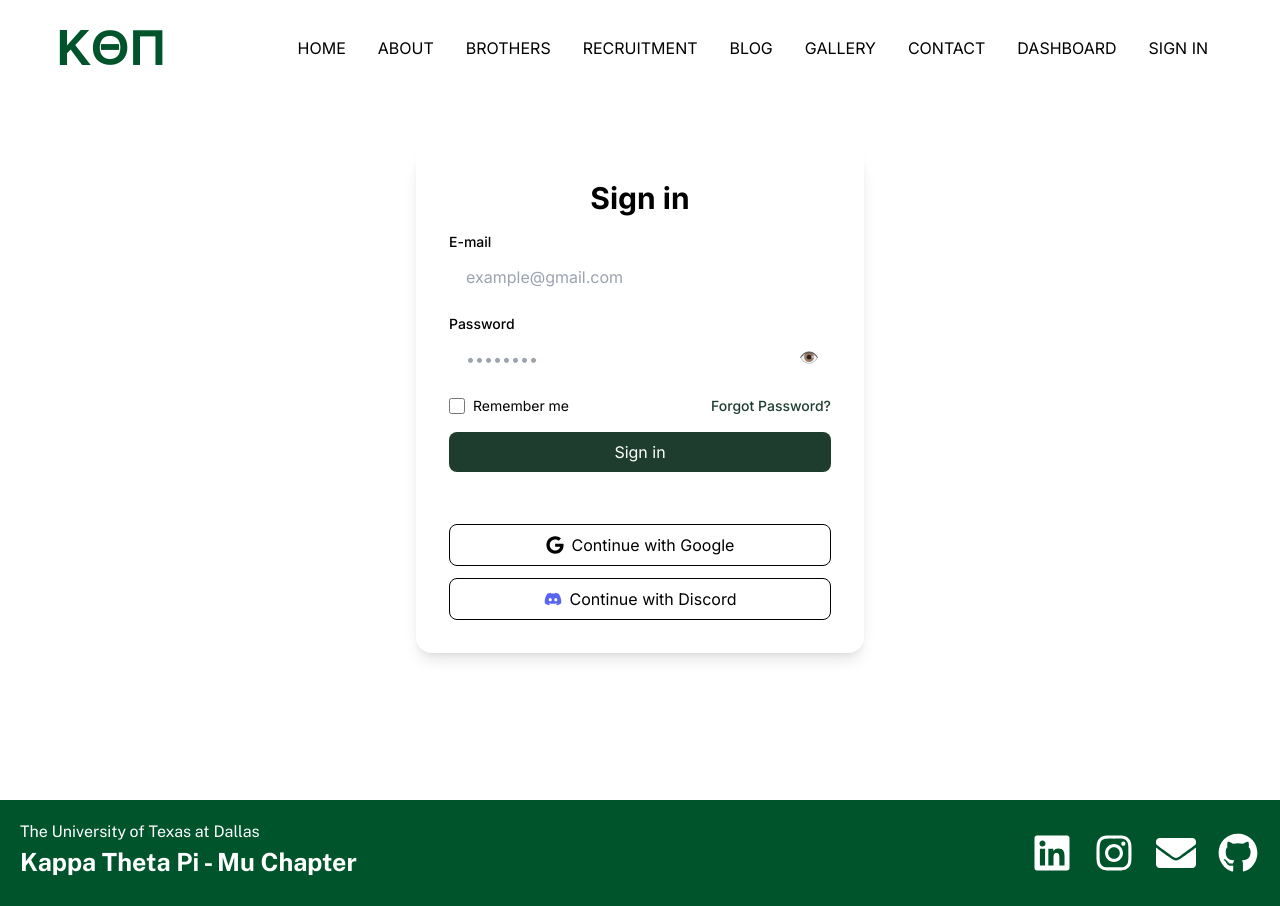
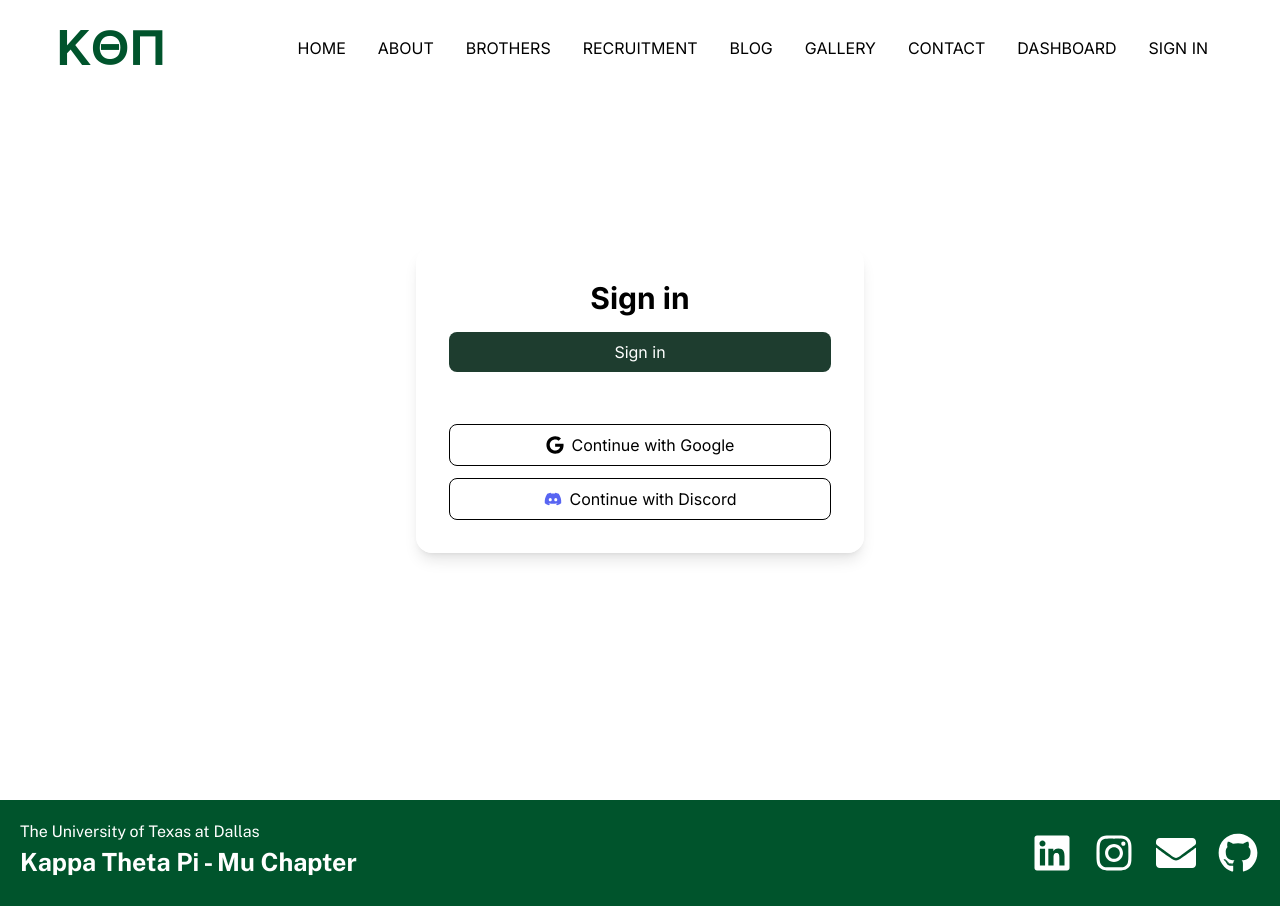
Before and after one commit to KappaThetaPiUTD/KTPWebsite, a Next.js app: page /sign-in in a window 1280 px wide. Built offline with nearby package versions, Linux system fonts and the light colour scheme.

Commit message:
close to the google auth

```diff
--- a/app/sign-in/page.jsx
+++ b/app/sign-in/page.jsx
@@ -1,54 +1,48 @@
-import React from 'react';
-import { FaGoogle, FaDiscord } from 'react-icons/fa';
+// pages/signin.tsx or components/SignIn.tsx
+"use client";
+
+import React from "react";
+import { FaGoogle, FaDiscord } from "react-icons/fa";
+import { supabase } from "../../lib/supabase";
+import { useEffect } from "react";
+import { useRouter } from "next/navigation";
 
 export default function SignIn() {
+  const router = useRouter();
+  const handleGoogleLogin = async () => {
+    const { error } = await supabase.auth.signInWithOAuth({
+      provider: "google",
+    });
+
+    if (error) console.error("Google login failed:", error.message);
+  };
+
+  const handleDiscordLogin = async () => {
+    const { error } = await supabase.auth.signInWithOAuth({
+      provider: "discord",
+    });
+
+    if (error) console.error("Discord login failed:", error.message);
+  };
+
+  useEffect(() => {
+    const checkUser = async () => {
+      const { data, error } = await supabase.auth.getUser();
+      if (data?.user) {
+        navigate("/dashboard");
+      }
+    };
+
+    checkUser();
+  }, []);
+
   return (
     <div className="min-h-screen flex items-center justify-center bg-white px-4">
       <div className="max-w-md w-full bg-white p-8 rounded-2xl shadow-lg border border-gray-200">
         <h2 className="text-3xl font-bold text-center mb-4 text-black">Sign in</h2>
 
-
         <form className="space-y-4 mt-4">
-          <div>
-            <label htmlFor="email" className="block text-sm font-medium text-black">
-              E-mail
-            </label>
-            <input
-              type="email"
-              id="email"
-              placeholder="example@gmail.com"
-              required
-              className="mt-1 w-full px-4 py-2 border border-gray-300 rounded-lg focus:outline-none focus:ring-2 focus:ring-[#1E3D2F]"
-            />
-          </div>
-          <div>
-            <label htmlFor="password" className="block text-sm font-medium text-black">
-              Password
-            </label>
-            <div className="relative">
-              <input
-                type="password"
-                id="password"
-                placeholder="••••••••"
-                required
-                className="mt-1 w-full px-4 py-2 border border-gray-300 rounded-lg focus:outline-none focus:ring-2 focus:ring-[#1E3D2F]"
-              />
-              <button type="button" className="absolute inset-y-0 right-3 flex items-center text-gray-500 hover:text-gray-700">
-                👁️
-              </button>
-            </div>
-          </div>
-
-          <div className="flex items-center justify-between text-sm">
-            <label className="flex items-center">
-              <input type="checkbox" className="h-4 w-4 text-[#1E3D2F]" />
-              <span className="ml-2 text-black">Remember me</span>
-            </label>
-            <a href="#" className="text-[#1E3D2F] font-medium hover:underline">
-              Forgot Password?
-            </a>
-          </div>
-
+          {/* ... your email/password fields (optional) */}
           <button
             type="submit"
             className="w-full bg-[#1E3D2F] text-white py-2 rounded-lg hover:bg-[#162E24] transition"
@@ -64,10 +58,16 @@ export default function SignIn() {
         </div>
 
         <div className="space-y-3">
-          <button className="w-full flex items-center justify-center border border-gray-300 py-2 rounded-lg text-black hover:bg-gray-100 transition">
+          <button
+            onClick={handleGoogleLogin}
+            className="w-full flex items-center justify-center border border-gray-300 py-2 rounded-lg text-black hover:bg-gray-100 transition"
+          >
             <FaGoogle className="mr-2 text-lg" /> Continue with Google
           </button>
-          <button className="w-full flex items-center justify-center border border-gray-300 py-2 rounded-lg text-black hover:bg-gray-100 transition">
+          <button
+            onClick={handleDiscordLogin}
+            className="w-full flex items-center justify-center border border-gray-300 py-2 rounded-lg text-black hover:bg-gray-100 transition"
+          >
             <FaDiscord className="mr-2 text-lg text-[#5865F2]" /> Continue with Discord
           </button>
         </div>
--- a/app/src/login.js
+++ b/app/src/login.js
@@ -1,4 +1,4 @@
-import { supabase } from "../supabase";
+import { supabase } from "../../lib/supabase";
 
 const Login = () => {
     const handleGoogleLogin = async () => {
@@ -16,7 +16,7 @@ const Login = () => {
 
 export default Login;
 
-import { supabase } from "../supabase";
+import { supabase } from "../../lib/supabase";
 import { useEffect } from "react";
 import { useNavigate } from "react-router-dom";
 
--- a/app/src/supabase.js
+++ b/lib/supabase.js
@@ -1,11 +1,13 @@
 import { createClient } from "@supabase/supabase-js";
 
-const supabaseUrl = "YOUR_SUPABASE_URL";
-const supabaseAnonKey = "YOUR_SUPABASE_ANON_KEY";
+const supabaseUrl = process.env.NEXT_PUBLIC_SUPABASE_URL;
+const supabaseAnonKey = process.env.NEXT_PUBLIC_SUPABASE_ANON_KEY;
+
+if (!supabaseUrl || !supabaseAnonKey) {
+  throw new Error("Missing Supabase environment variables");
+}
 
 export const supabase = createClient(supabaseUrl, supabaseAnonKey);
-
-import { supabase } from "./supabase";
 
 const handleLogin = async () => {
     const { user, error } = await supabase.auth.signInWithPassword({
@@ -21,7 +23,6 @@ const handleLogin = async () => {
 };
 
 import { useState, useEffect } from "react";
-import { supabase } from "./supabase";
 
 const useUser = () => {
     const [user, setUser] = useState(null);
```
Also changed, not shown: 2 other files (tests, documents, lock files or other folders).
